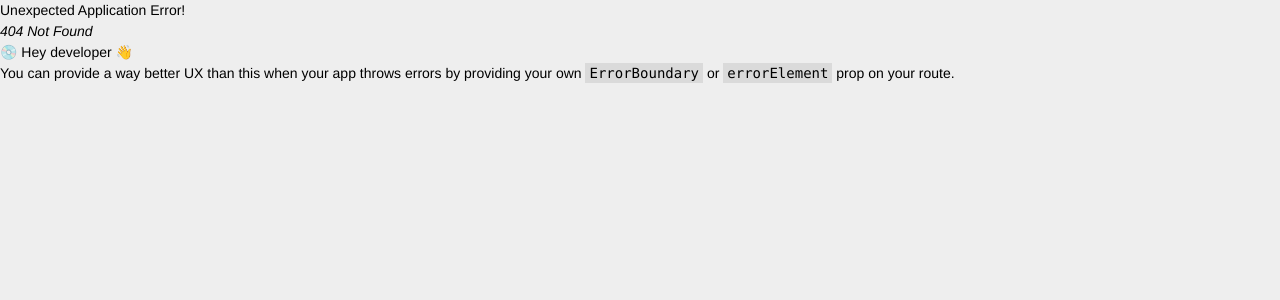
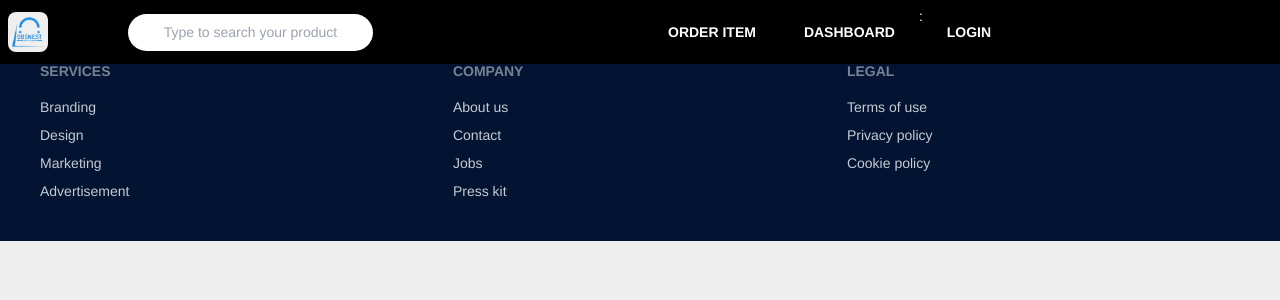
Before and after one commit to sadakatsrabon/Obsnest-MarketPlace, a React (Vite) app: page /product/product-details in a window 1280 px wide. Before the commit this address had no page. Shown: the top 300 px of the page. Built offline with nearby package versions, Linux system fonts and the light colour scheme.

Commit message:
Added Product Details page and route

```diff
--- a/src/Routes/Routes.jsx
+++ b/src/Routes/Routes.jsx
@@ -3,6 +3,7 @@ import HomeMain from '../pages/Home/HomeMain/HomeMain';
 import MainLayout from '../Layout/MainLayout';
 import Login from '../pages/Login/Login';
 import SignUp from '../pages/SignUp/SignUp';
+import ProductDetails from '../pages/ProductDetails/ProductDetails';
 
 const router = createBrowserRouter([
   {
@@ -20,6 +21,10 @@ const router = createBrowserRouter([
       {
         path: 'signup',
         element: <SignUp></SignUp>
+      },
+      {
+        path: 'product/product-details',
+        element: <ProductDetails/>
       }
     ]
   },
--- a/src/Shared/NavMenu.jsx
+++ b/src/Shared/NavMenu.jsx
@@ -6,7 +6,6 @@ import logo from "../assets/logo.jpg"
 const NavMenu = () => {
     const navOptions =
         <>
-            {/* <input className="px-8 text-center" type="text" name="" placeholder="Type to search your product" id="" /> */}
             <li><Link to="/order/:salad"><button className='btn-outline text-white bg-black p-2 bg-opacity-40 uppercase font-semibold rounded-md'>Order Item</button></Link></li>
             <li><Link to='/dashboard/'><button className='btn-outline text-white bg-black p-2 bg-opacity-40 uppercase font-semibold rounded-md'>Dashboard</button></Link></li>
             <>
--- a/src/components/Category/Category.jsx
+++ b/src/components/Category/Category.jsx
@@ -67,12 +67,6 @@ const Category = ({ smart, kitchen, plastic, electronic, fashion_beauty }) => {
                                                         <p className='w-full px-4 border-2 border-orange-600 rounded-lg text-orange-600'>DeliveryC. {item.deliveryStatus}</p>
                                                         <p className='w-full px-4 border-2 bg-sky-500 text-white rounded-lg'>{item.offerStatus}$ Discount</p>
                                                     </div>
-                                                    {/* Button */}
-                                                    {/* <div className="flex gap-2">
-                                                        <button className="btn btn-outline border-0 border-b-4 border-l-4 border-t-2 border-r btn-sm  btn-primary">Buy Now</button>
-                                                        <button className="btn btn-outline border-0 border-b-4 border-r-4 border-t-2 border-l btn-sm text-black">Add To Card</button>
-                                                    </div> */}
-
                                                 </div>
                                             </div>
                                         </SwiperSlide>
--- /dev/null
+++ b/src/pages/ProductDetails/ProductDetails.jsx
@@ -0,0 +1,10 @@
+
+const ProductDetails = () => {
+    return (
+        <div>
+            <h2>This is the product details page.</h2>
+        </div>
+    );
+};
+
+export default ProductDetails;
```
